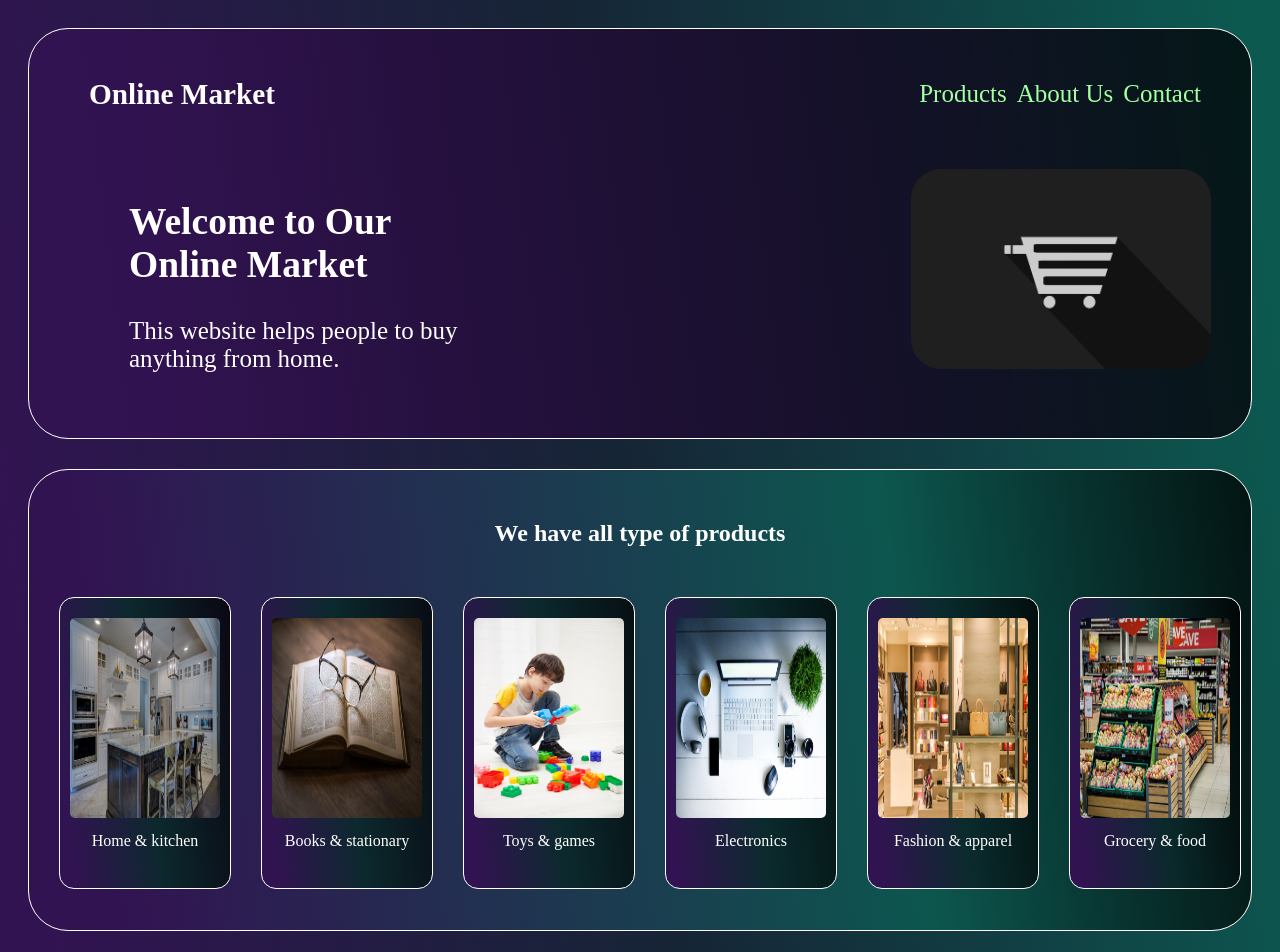
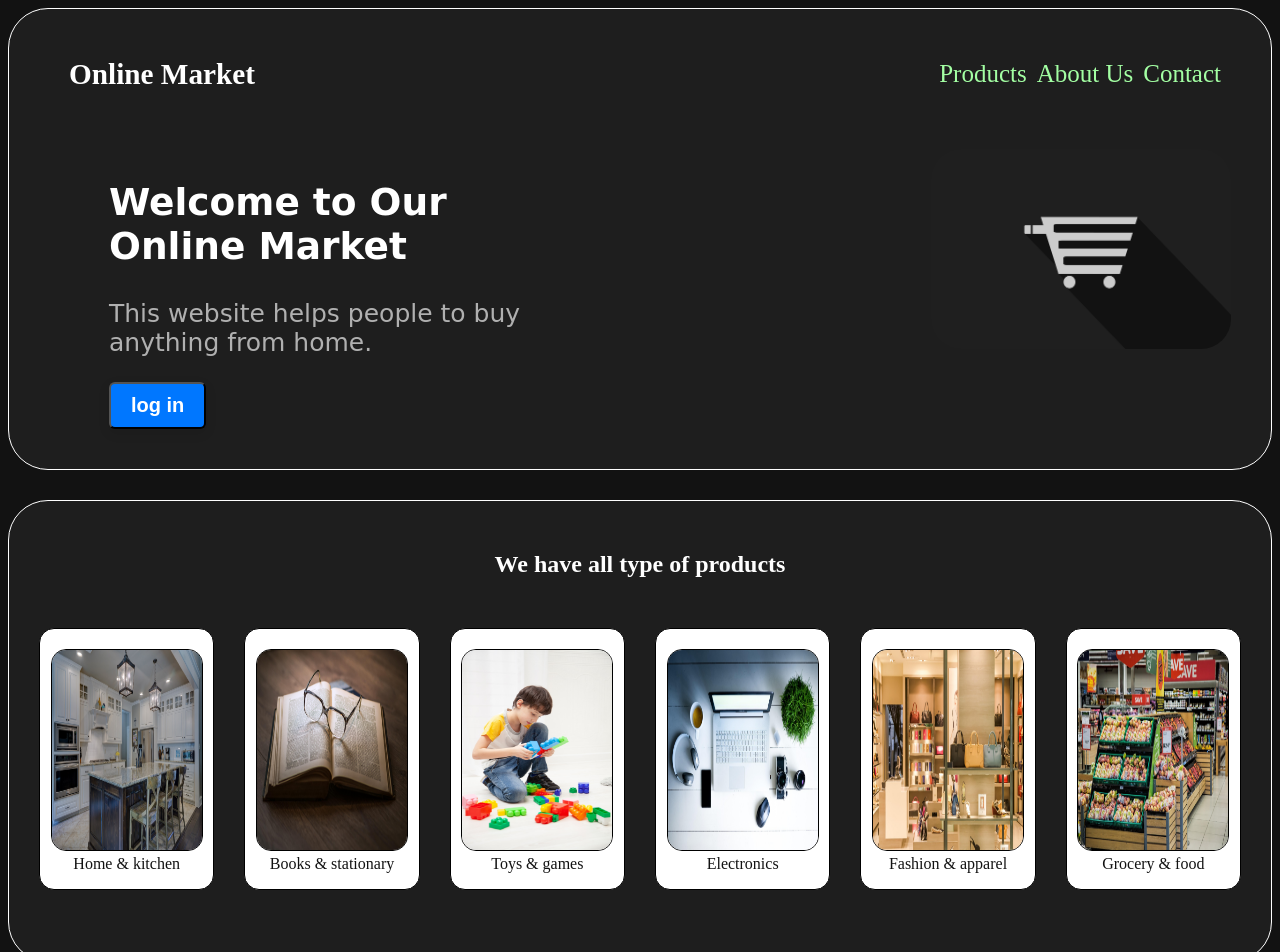
Before and after one commit to ogvaibhav01/Software-lab-3rd-sem, a plain HTML site: page index.html in a window 1280 px wide. Shown: the top 952 px of the page. Drawn offline with Linux system fonts and the light colour scheme.

Commit message:
improved gui

```diff
--- a/index.html
+++ b/index.html
@@ -24,7 +24,8 @@
         <section id ="Hero">
             <div id="hero-text">
                 <div><h1>Welcome to Our<br>Online Market</h1></div>
-                <div><p>This website helps people to buy anything from home.</p></div>
+                <div id="hero-para"><p>This website helps people to buy anything from home.</p></div>
+                <div><button>log in</button></div>
             </div>
             <img src="images/shopping-cart.webp" width="300" height="200" alt="Example">
         </section>
--- a/styles.css
+++ b/styles.css
@@ -1,12 +1,13 @@
 body{
     display: flex;
     flex-direction: column;
-    background: linear-gradient(83deg,rgba(50, 19, 82, 1) 7%, rgba(22, 37, 54, 1) 51%, rgba(12, 89, 80, 1) 97%);
-    padding: 20px;
+    /* background: linear-gradient(83deg,rgba(50, 19, 82, 1) 7%, rgba(22, 37, 54, 1) 51%, rgba(12, 89, 80, 1) 97%); */
+    background-color: #121212;
     gap: 30px;
 }
 #first-section{
-    background: linear-gradient(83deg,rgba(50, 19, 82, 1) 7%, rgba(1, 3, 5, 0.76) 100%, rgba(12, 89, 80, 1) 97%);
+    /* background: linear-gradient(83deg,rgba(50, 19, 82, 1) 7%, rgba(1, 3, 5, 0.76) 100%, rgba(12, 89, 80, 1) 97%); */
+    background-color: #1E1E1E;
     display: flex;
     flex-direction: column;
     border-radius: 40px;
@@ -56,11 +57,34 @@ a:hover {
 #Hero img {
     border-radius: 30px;
 }
+#hero-text{
+    font-family: cursive;
+}
+#hero-para{
+    color: #B0B0B0;
+}
+#hero-text button{
+    font-size: 20px;
+    padding: 10px 20px;
+    background-color: #0077ff;
+    border-radius: 6px;
+    color: white;
+    font-weight: bold;
+    text-decoration: none;
+    box-shadow: 0 4px 12px rgba(0, 0, 0, 0.1);
+}
+#hero-text button:hover{
+    background-color: #005fcc;
+    color:white;
+    transition: 0.5ms;
+    transform: scale(1.05);
+}
 /* Second section */
 #second-section{
     height: 400px;
     width:  auto;
-    background: linear-gradient(83deg,rgba(50, 19, 82, 1) 5%, rgba(50, 19, 82, 1) 7%, rgba(12, 89, 80, 0.92) 71%, rgba(0, 0, 0, 0.76) 100%);
+    background-color: #1E1E1E;
+    /* background: linear-gradient(83deg,rgba(50, 19, 82, 1) 5%, rgba(50, 19, 82, 1) 7%, rgba(12, 89, 80, 0.92) 71%, rgba(0, 0, 0, 0.76) 100%); */
     border: 1px solid white;
     border-radius: 40px;
     text-align: center;
@@ -78,18 +102,23 @@ a:hover {
     height: 200px;
     width: 150px;
     border-radius: 15px;
-    padding: 10px;
     margin-top: 10px;
+    border: 1px solid black;
 }
 .cards{
-    height:290px;
+    height:240px;
     width:200px;
     border-radius: 15px;
-    border: 1px solid white;
-    background: linear-gradient(83deg,rgba(50, 19, 82, 1) 5%, rgba(50, 19, 82, 1) 7%, rgba(10, 41, 43, 0.95) 51%, rgba(0, 0, 0, 0.76) 100%);}
-.cards:hover {
+    border: 1px solid black;
+    background-color: white;
+    padding: 10px;
+    color: #121212;
+    /* background: linear-gradient(83deg,rgba(50, 19, 82, 1) 5%, rgba(50, 19, 82, 1) 7%, rgba(10, 41, 43, 0.95) 51%, rgba(0, 0, 0, 0.76) 100%);} */
+}
+    .cards:hover {
   background: linear-gradient(83deg,rgba(50, 19, 82, 1) 5%, rgba(50, 19, 82, 1) 7%, rgba(0, 0, 0, 0.92) 54%, rgba(0, 0, 0, 0.76) 100%);
   border-radius: 10px;
+  color: aliceblue;
   transform: scale(1.05);
   transition: all 0.3s ease;
 }
@@ -97,7 +126,8 @@ a:hover {
 #third-section{
     height: 450px;
     width:  auto;
-    background: linear-gradient(83deg,rgba(50, 19, 82, 1) 7%, rgba(1, 3, 5, 0.76) 100%, rgba(12, 89, 80, 1) 97%);
+    background-color: #1E1E1E;
+    /* background: linear-gradient(83deg,rgba(50, 19, 82, 1) 7%, rgba(1, 3, 5, 0.76) 100%, rgba(12, 89, 80, 1) 97%); */
     border: 1px solid white;
     border-radius: 40px;
     text-align: center;
@@ -108,7 +138,7 @@ a:hover {
     gap: 10px;
 }
 #all-tables{
-    background: linear-gradient(83deg,rgba(46, 15, 77, 1) 15%, rgba(81, 23, 133, 1) 49%, rgba(26, 7, 36, 0.81) 82%);
+    /* background: linear-gradient(83deg,rgba(46, 15, 77, 1) 15%, rgba(81, 23, 133, 1) 49%, rgba(26, 7, 36, 0.81) 82%); */
     border-radius: 10px;
     width: auto;
     padding: 20px;
@@ -121,12 +151,13 @@ a:hover {
     width: 400px;
     border-radius:12px;
     padding: 15px;
-    color: white;
-    background-color: #4D0080;
+    color: black;
+    background-color: #E0E0E0;
 }
 .products:hover {
   background: linear-gradient(83deg,rgba(50, 19, 82, 1) 5%, rgba(50, 19, 82, 1) 7%, rgba(0, 0, 0, 0.92) 54%, rgba(0, 0, 0, 0.76) 100%);
   border-radius: 10px;
+  color: white;
   transform: scale(1.05);
   transition: all 0.3s ease;
 }
```
